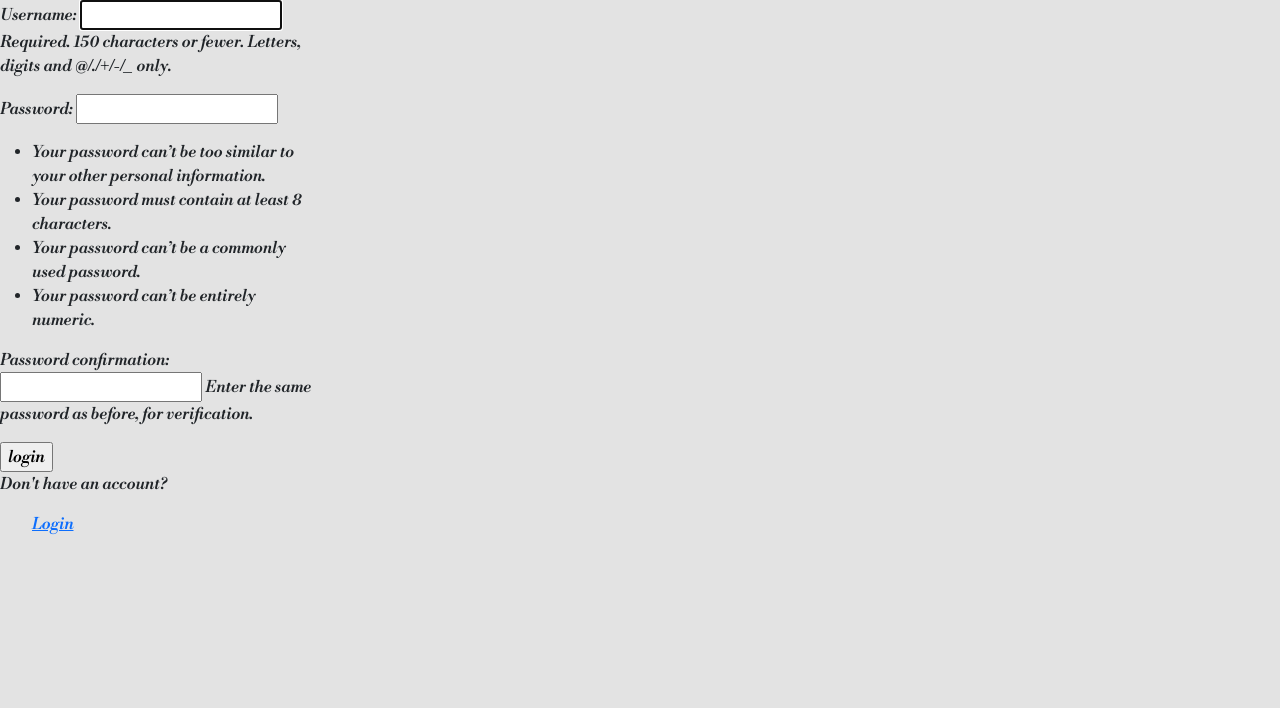
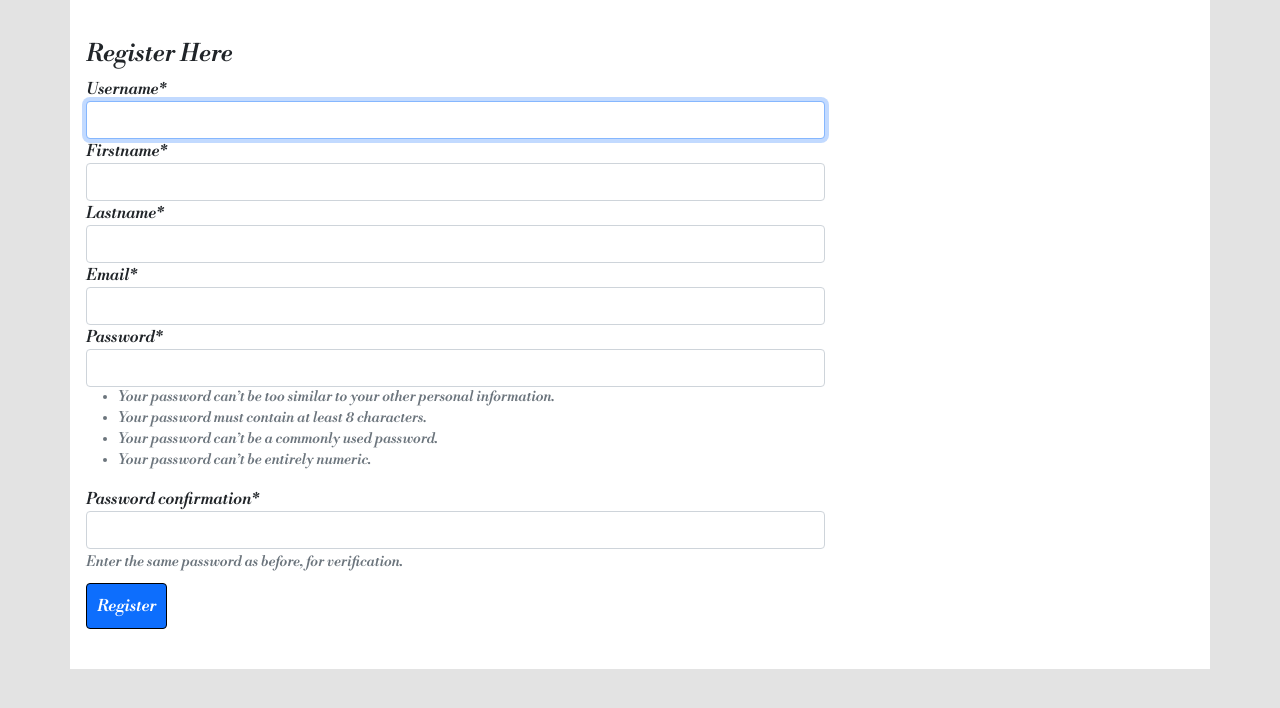
Before and after one commit to waregagbagbo/Todo-List, a Django app: page /register/ in a window 1280 px wide. Shown: the part 64-772 px from the top of the page. Run offline with Django 4.2, Linux system fonts and the light colour scheme; some libraries are stand-ins or nearby versions.

Commit message:
fixed the styling

```diff
--- a/web_project/settings.py
+++ b/web_project/settings.py
@@ -40,7 +40,9 @@ INSTALLED_APPS = [
     'django.contrib.messages',
     'django.contrib.staticfiles',
     'worklist',
+    'crispy_forms'
 ]
+CRISPY_TEMPLATE_PACK = 'bootstrap4'
 
 MIDDLEWARE = [
     'django.middleware.security.SecurityMiddleware',
--- a/worklist/forms.py
+++ b/worklist/forms.py
@@ -1,14 +1,36 @@
 from django import forms
 from .models import *
+from django.contrib.auth.forms import UserCreationForm
+from django.contrib.auth.models import User
 
 class TaskCreationForm(forms.ModelForm):
     class Meta:
         model = Task
         fields = ('title','description','complete')
-
+#style form fields
         widgets = {
             'title':forms.TextInput(attrs={'class':'form-control'}),
             'description':forms.Textarea(attrs={'class':'form-control'}),
             'complete':forms.CheckboxInput(attrs={'class':''}),
 
         }
+
+# create a class and inherit usercreationfrom
+class RegisterUserForm(UserCreationForm):
+    username = forms.CharField(max_length=20,widget=forms.TextInput(attrs={'class':'form-control'}))
+    firstname = forms.CharField(max_length=20,widget=forms.TextInput(attrs={'class':'form-control'}))
+    lastname = forms.CharField(max_length=20, widget=forms.TextInput(attrs={'class':'form-control'}))
+    email = forms.EmailField(widget=forms.EmailInput(attrs={'class':'form-control'}))
+
+
+    class Meta:
+        model = User
+        fields = ('username','firstname','lastname','email','password1','password2')
+
+
+    def __init__(self, *args, **kwargs):
+                super(RegisterUserForm, self).__init__(*args, **kwargs)
+
+       # self.fields =['username'].widget.attrs['class'] = 'form-control'
+       # self.fields =['password1'].widget.attrs['class'] = 'form-control'
+        #self.fields =['paswword2'].widget.attrs['class'] = 'form-control'
--- a/worklist/models.py
+++ b/worklist/models.py
@@ -2,7 +2,7 @@ from django.db import models
 from django.contrib.auth.models import User
 
 # Create your models here.
-#let us create a model
+
 class Task(models.Model):
     user = models.ForeignKey(User, on_delete=models.CASCADE, null=True, blank=True)
     title = models.CharField(max_length=200, blank=False)
--- a/worklist/templates/worklist/register.html
+++ b/worklist/templates/worklist/register.html
@@ -1,17 +1,18 @@
 {% extends 'base.html'%}
 {% block content%}
+{% load crispy_forms_tags %}
 
-<div class="con">
-    <div class="row">
-        <div class="position-relative">
-                <div class="col-9 col-sm-3">
+<div class="container-lg p-md-3"style="background-color:#fff">
+    <div class="row-cols-sm-4 my-4">
+                <div class="col-sm-8 col-md-8">
+                <div class="form-group">
                     <form action="#" method="POST">
+                        <h4>Register Here</h4>
                         {% csrf_token %}
-                        {{form.as_p}}
-                        <input type="submit" value="login">
-                        <p>Don't have an account?</p>
-                        <a  href="{%url 'login'%}">Login</a>
+                        {{form|crispy}}
+                        <input type="submit"  class='btn btn-primary' value="Register">
                     </form>
+                </div>
 
             </div>
         </div>
--- a/worklist/templates/worklist/task_list.html
+++ b/worklist/templates/worklist/task_list.html
@@ -40,7 +40,7 @@
               </div>
             </td>
             {% empty %}
-            <p>Nothing to show</p>
+            <h4>Nothing to show</h4>
            </tr>
 
           {%endfor%}
--- a/worklist/views.py
+++ b/worklist/views.py
@@ -4,11 +4,11 @@ from django.views.generic.list import ListView
 from django.views.generic.detail import DetailView
 from django.views.generic.edit import CreateView,DeleteView,UpdateView
 from .models import Task
-from .forms import TaskCreationForm
+from .forms import TaskCreationForm,RegisterUserForm
 
 from django.contrib.auth.views import LoginView
 from django.contrib.auth.mixins import LoginRequiredMixin
-from django.contrib.auth.forms import UserCreationForm
+#from django.contrib.auth.forms import UserCreationForm
 
 
 # for login using CBV
@@ -25,7 +25,7 @@ class CustomLoginView(LoginView):
 class RegisterUserView(CreateView):
     template_name = 'worklist/register.html'
     success_url = reverse_lazy('login')
-    form_class = UserCreationForm
+    form_class = RegisterUserForm
 
 
 # Create your views here.
@@ -41,8 +41,7 @@ class TaskList(LoginRequiredMixin, ListView):
     # search view section
         search_input = self.request.GET.get('search_input') or '' # the apostrophe is for an empty search
         if  search_input:
-           context["tasks"] = context["tasks"].filter(title_startswith=search_input)
-
+           context["tasks"] = context["tasks"].filter(title_startsWith=search_input)
         context['search_input'] = search_input
         return context
 
@@ -70,7 +69,6 @@ class TaskCreate(LoginRequiredMixin, CreateView):
 
 class TaskUpdate(LoginRequiredMixin, UpdateView):
     model = Task
-    #fields = ['title','description','complete']
     form_class = TaskCreationForm
     success_url = reverse_lazy('tasks')
     template_name ='worklist/task_update.html'
```
Also changed, not shown: worklist/templates/worklist/login.html (+18 -10 lines), worklist/templates/worklist/task_detail.html (+6 -4 lines), db.sqlite3, worklist/migrations/0003_remove_task_user_profile_task_profile.py (added), worklist/migrations/0004_rename_profile_task_user.py (added), worklist/migrations/0005_rename_user_task_profile.py (added), worklist/migrations/0006_remove_task_profile_task_user_delete_profile.py (added).
